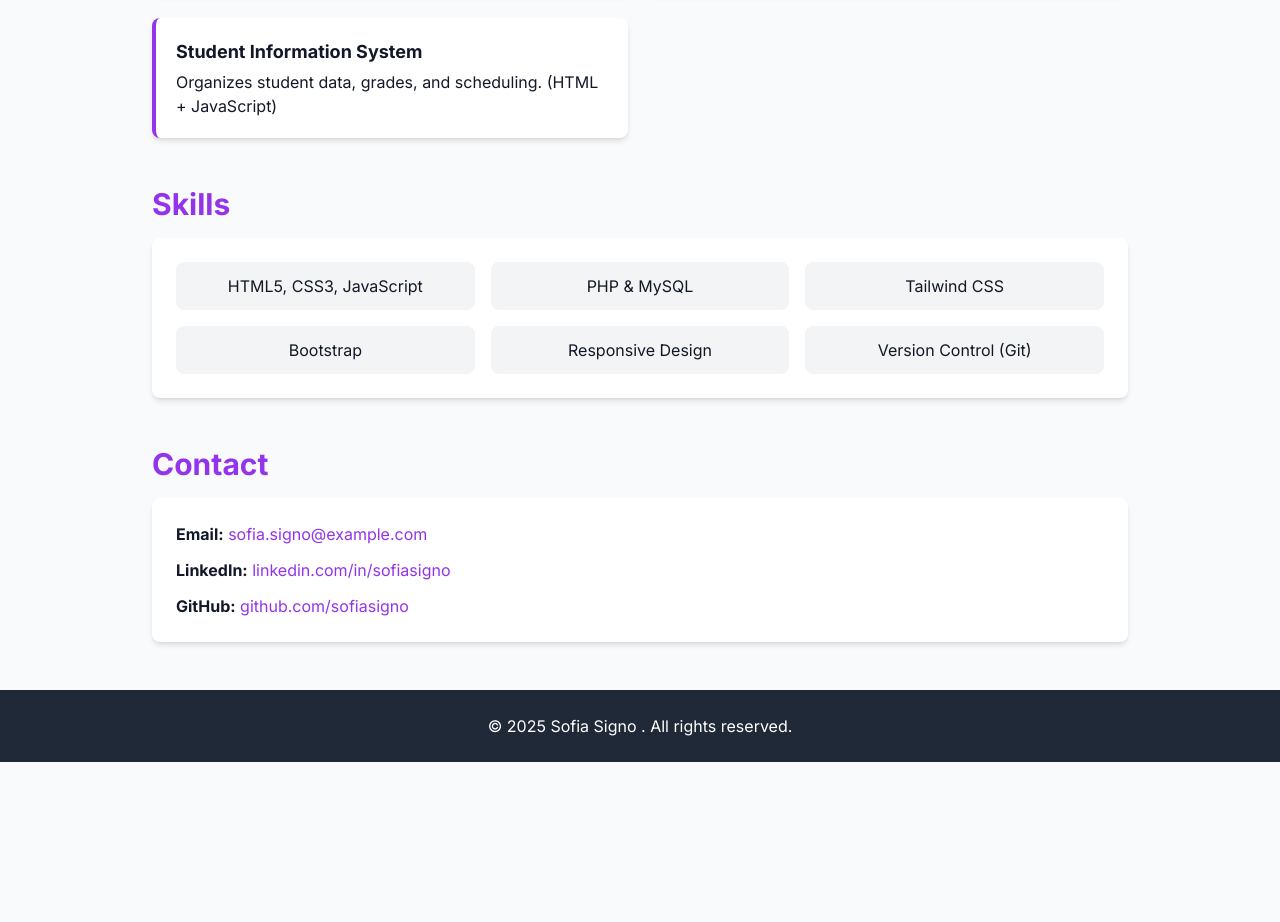
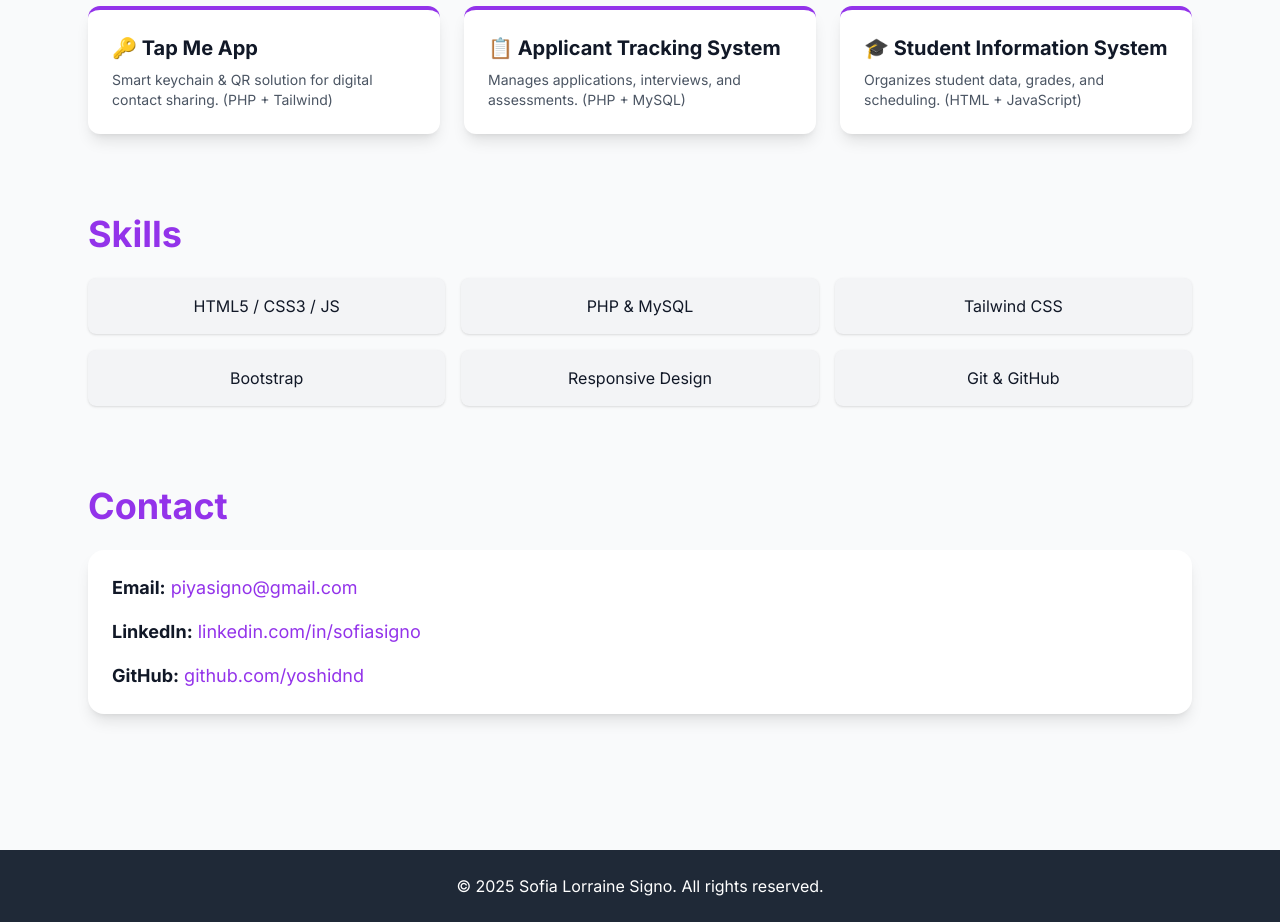
Before and after one commit to yoshidnd/sofia, a plain HTML site: page index.html in a window 1280 px wide. Shown: the part 658-1580 px from the top of the page. Before the commit the page ends 1420 px from the top, so only its background shows below. Drawn offline with nearby package versions, Linux system fonts and the light colour scheme.

Commit message:
first commit

```diff
--- a/index.html
+++ b/index.html
@@ -3,104 +3,101 @@
 <head>
   <meta charset="UTF-8" />
   <meta name="viewport" content="width=device-width, initial-scale=1.0"/>
-  <title>My Portfolio</title>
+  <title>Sofia Lorraine Signo | Portfolio</title>
   <script src="https://cdn.tailwindcss.com"></script>
   <script>
     tailwind.config = {
       darkMode: 'class',
       theme: {
         extend: {
-          fontFamily: {
-            inter: ['Inter', 'sans-serif']
-          },
-          colors: {
-            primary: '#9333ea',
-          }
+          fontFamily: { inter: ['Inter', 'sans-serif'] },
+          colors: { primary: '#9333ea' }
         }
       }
     };
   </script>
   <link href="https://fonts.googleapis.com/css2?family=Inter:wght@400;700&display=swap" rel="stylesheet">
-  <style>
-    body { font-family: 'Inter', sans-serif; }
-  </style>
+  <style>body { font-family: 'Inter', sans-serif; }</style>
 </head>
 <body class="bg-gray-50 text-gray-900 dark:bg-gray-900 dark:text-gray-100 transition duration-300">
 
-  <!-- Dark Mode Icon Button -->
-  <div class="absolute top-5 right-5">
-    <button onclick="toggleDarkMode()" class="bg-primary text-white p-3 rounded-full shadow-md hover:bg-purple-700 transition text-xl" id="darkModeBtn" aria-label="Toggle Dark Mode">
+  <!-- Dark Mode Toggle -->
+  <div class="fixed top-5 right-5 z-50">
+    <button onclick="toggleDarkMode()" class="bg-primary text-white p-3 rounded-full shadow-lg hover:bg-purple-700 transition" id="darkModeBtn">
       🌙
     </button>
   </div>
 
   <!-- Header -->
-  <header class="bg-gradient-to-br from-purple-600 to-purple-800 text-white py-16 shadow-md">
-    <div class="max-w-5xl mx-auto text-center px-4">
-      <h1 class="text-5xl font-bold mb-2">Sofia Lorraine Signo</h1>
-      <p class="text-xl">Web Developer · Creative Thinker · Problem Solver</p>
+  <header class="bg-gradient-to-br from-purple-600 to-purple-800 text-white py-20 shadow-lg">
+    <div class="max-w-6xl mx-auto text-center px-4">
+      <h1 class="text-5xl font-bold mb-3">Sofia Signo</h1>
+      <p class="text-xl tracking-wide">Web Developer · Creative Thinker · Problem Solver · Tech Enthusiast</p>
     </div>
   </header>
 
-  <!-- Main -->
-  <main class="max-w-5xl mx-auto px-6 py-12 space-y-12">
+  <!-- Main Content -->
+  <main class="max-w-6xl mx-auto px-6 py-14 space-y-20">
+
     <!-- About -->
     <section>
-      <h2 class="text-3xl font-semibold text-primary mb-4">About Me</h2>
-      <div class="bg-white dark:bg-gray-800 shadow-md rounded-lg p-6">
-        <p>Hello! I'm Sofia Lorraine Signo, a passionate web developer with a strong foundation in HTML, CSS, JavaScript, and PHP. I specialize in building clean, responsive interfaces that bring ideas to life. I enjoy solving complex problems and continuously learning new technologies.</p>
+      <h2 class="text-4xl font-bold text-primary mb-6">About Me</h2>
+      <div class="bg-white dark:bg-gray-800 shadow-md rounded-2xl p-8 text-lg leading-relaxed">
+        Hello! I'm <strong>Sofia Lorraine Signo</strong>, a passionate web developer with a strong foundation in HTML, CSS, JavaScript, and PHP. I specialize in building clean, responsive interfaces that bring ideas to life. I enjoy solving complex problems and continuously learning new technologies.
       </div>
     </section>
 
     <!-- Projects -->
     <section>
-      <h2 class="text-3xl font-semibold text-primary mb-4">Projects</h2>
-      <div class="grid md:grid-cols-2 gap-6">
-        <div class="bg-white dark:bg-gray-800 shadow-md rounded-lg p-5 border-l-4 border-primary">
-          <h3 class="font-bold text-lg mb-1">Tap Me App</h3>
-          <p>A smart keychain & QR solution for digital contact sharing. (PHP + Tailwind)</p>
+      <h2 class="text-4xl font-bold text-primary mb-6">Projects</h2>
+      <div class="grid md:grid-cols-3 gap-6">
+        <div class="bg-white dark:bg-gray-800 shadow-lg rounded-xl p-6 border-t-4 border-primary hover:scale-[1.02] transition">
+          <h3 class="text-xl font-semibold mb-2">🔑 Tap Me App</h3>
+          <p class="text-sm text-gray-600 dark:text-gray-300">Smart keychain & QR solution for digital contact sharing. (PHP + Tailwind)</p>
         </div>
-        <div class="bg-white dark:bg-gray-800 shadow-md rounded-lg p-5 border-l-4 border-primary">
-          <h3 class="font-bold text-lg mb-1">Applicant Tracking System</h3>
-          <p>Manages applications, interviews, and assessments. (PHP + MySQL)</p>
+        <div class="bg-white dark:bg-gray-800 shadow-lg rounded-xl p-6 border-t-4 border-primary hover:scale-[1.02] transition">
+          <h3 class="text-xl font-semibold mb-2">📋 Applicant Tracking System</h3>
+          <p class="text-sm text-gray-600 dark:text-gray-300">Manages applications, interviews, and assessments. (PHP + MySQL)</p>
         </div>
-        <div class="bg-white dark:bg-gray-800 shadow-md rounded-lg p-5 border-l-4 border-primary">
-          <h3 class="font-bold text-lg mb-1">Student Information System</h3>
-          <p>Organizes student data, grades, and scheduling. (HTML + JavaScript)</p>
+        <div class="bg-white dark:bg-gray-800 shadow-lg rounded-xl p-6 border-t-4 border-primary hover:scale-[1.02] transition">
+          <h3 class="text-xl font-semibold mb-2">🎓 Student Information System</h3>
+          <p class="text-sm text-gray-600 dark:text-gray-300">Organizes student data, grades, and scheduling. (HTML + JavaScript)</p>
         </div>
       </div>
     </section>
 
     <!-- Skills -->
     <section>
-      <h2 class="text-3xl font-semibold text-primary mb-4">Skills</h2>
-      <div class="bg-white dark:bg-gray-800 shadow-md rounded-lg p-6 grid grid-cols-2 sm:grid-cols-3 gap-4 text-center">
-        <div class="bg-gray-100 dark:bg-gray-700 rounded-lg py-3">HTML5, CSS3, JavaScript</div>
-        <div class="bg-gray-100 dark:bg-gray-700 rounded-lg py-3">PHP & MySQL</div>
-        <div class="bg-gray-100 dark:bg-gray-700 rounded-lg py-3">Tailwind CSS</div>
-        <div class="bg-gray-100 dark:bg-gray-700 rounded-lg py-3">Bootstrap</div>
-        <div class="bg-gray-100 dark:bg-gray-700 rounded-lg py-3">Responsive Design</div>
-        <div class="bg-gray-100 dark:bg-gray-700 rounded-lg py-3">Version Control (Git)</div>
+      <h2 class="text-4xl font-bold text-primary mb-6">Skills</h2>
+      <div class="grid grid-cols-2 sm:grid-cols-3 gap-4 text-center">
+        <div class="bg-gray-100 dark:bg-gray-700 p-4 rounded-lg font-medium shadow">HTML5 / CSS3 / JS</div>
+        <div class="bg-gray-100 dark:bg-gray-700 p-4 rounded-lg font-medium shadow">PHP & MySQL</div>
+        <div class="bg-gray-100 dark:bg-gray-700 p-4 rounded-lg font-medium shadow">Tailwind CSS</div>
+        <div class="bg-gray-100 dark:bg-gray-700 p-4 rounded-lg font-medium shadow">Bootstrap</div>
+        <div class="bg-gray-100 dark:bg-gray-700 p-4 rounded-lg font-medium shadow">Responsive Design</div>
+        <div class="bg-gray-100 dark:bg-gray-700 p-4 rounded-lg font-medium shadow">Git & GitHub</div>
       </div>
     </section>
 
     <!-- Contact -->
     <section>
-      <h2 class="text-3xl font-semibold text-primary mb-4">Contact</h2>
-      <div class="bg-white dark:bg-gray-800 shadow-md rounded-lg p-6 space-y-3">
-        <p><strong>Email:</strong> <a href="mailto:sofia.signo@example.com" class="text-primary hover:underline">sofia.signo@example.com</a></p>
+      <h2 class="text-4xl font-bold text-primary mb-6">Contact</h2>
+      <div class="bg-white dark:bg-gray-800 p-6 rounded-2xl shadow-lg space-y-4 text-lg">
+        <p><strong>Email:</strong> <a href="mailto:piyasigno@gmail.com" class="text-primary hover:underline">piyasigno@gmail.com</a></p>
         <p><strong>LinkedIn:</strong> <a href="#" class="text-primary hover:underline">linkedin.com/in/sofiasigno</a></p>
-        <p><strong>GitHub:</strong> <a href="#" class="text-primary hover:underline">github.com/sofiasigno</a></p>
+        <p><strong>GitHub:</strong> <a href="#" class="text-primary hover:underline">github.com/yoshidnd</a></p>
       </div>
     </section>
   </main>
 
   <!-- Footer -->
-  <footer class="text-center py-6 bg-gray-800 text-white dark:bg-black">
-    <p>© 2025 Sofia Signo . All rights reserved.</p>
+  <footer class="text-center py-6 bg-gray-800 text-white dark:bg-black mt-20">
+    <p>© 2025 Sofia Lorraine Signo. All rights reserved.</p>
   </footer>
 
-  <!-- Dark Mode Script with Icon Toggle -->
+
+
+  <!-- Scripts -->
   <script>
     const html = document.getElementById("htmlElement");
     const darkModeBtn = document.getElementById("darkModeBtn");
@@ -109,7 +106,6 @@
       darkModeBtn.textContent = html.classList.contains("dark") ? "🌞" : "🌙";
     }
 
-    // Load stored theme
     if (localStorage.getItem("theme") === "dark") {
       html.classList.add("dark");
     }
```
